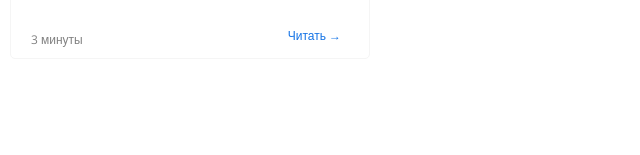
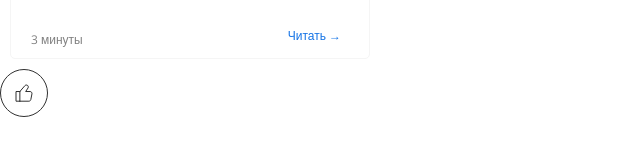
Before and after one commit to alina2345804/DZ-NextJS, a Next.js app: page / in a window 1280 px wide. Shown: the part 381-536 px from the top of the page, without its empty margins (0-640 px from the left). Built offline with nearby package versions, Linux system fonts and the light colour scheme.

Commit message:
Круглая кнопка лайка

```diff
--- a/app/page.tsx
+++ b/app/page.tsx
@@ -1,5 +1,5 @@
 'use client'
-import {Card} from "@/components";
+import {Card, Button} from "@/components";
 
 export default function Home() {
   return (
@@ -14,6 +14,9 @@ export default function Home() {
                likeCount={4}
                isLiked={false}
            />
+        <>
+            <Button isActive={false} />
+        </>
     </>
   )
 }
--- a/components/Button/Button.module.css
+++ b/components/Button/Button.module.css
@@ -1,16 +1,29 @@
 .button {
+    all: unset;
     display: inline-block;
-    box-sizing: border-box;
+    cursor: pointer;
 
-    cursor: pointer;
-    /* border: none;
-    outline: none; */
+}
+.svgContainer {
+    width: 48px;
+    height: 48px;
+    display: flex;
+    align-items: center;
+    justify-content: center;
+}
 
-    font-size: 12px;
+.bg {
+    position: absolute;
+    z-index: 0;
 }
-.ButtonLike {
-    padding-left: 10px;
-     /* border: none;
-     outline: none;
-    background: transparent; */
+.like {
+    z-index: 1;
 }
+.button.active .bg {
+    fill: #303030;
+
+}
+
+.button.active .like {
+    stroke: var(--white);
+}
--- a/components/Button/Button.tsx
+++ b/components/Button/Button.tsx
@@ -1,12 +1,17 @@
+'use client'
+
 import { ButtonProps } from "./Button.props";
 import styles from './Button.module.css';
 import { JSX, useState } from "react";
+import Like from "./ButtonLike.svg";
+import Circle from "./Circle.svg";
+
 import cn from 'classnames';
 
 
 export const Button = ({ isActive = false, ...props}: ButtonProps): JSX.Element => {
 
-  const [active, setActive] = useState<boolean>(isActive)
+  const [active, setActive] = useState<boolean>(isActive);
 
     return (
       <button onClick={() => setActive(x => !x)}
@@ -14,7 +19,8 @@ export const Button = ({ isActive = false, ...props}: ButtonProps): JSX.Element
       {...props}
       >
         <div className={styles.svgContainer}>
-          <></>
+          <Circle className={styles.bg}/>
+          <Like className={styles.like}/>
         </div>
 
       </button>
```
Also changed, not shown: package.json (+5 -5 lines), components/Button/Circle.svg (added), 1 other file (tests, documents, lock files or other folders).
